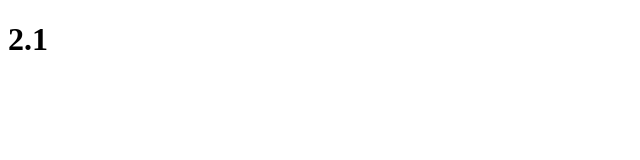
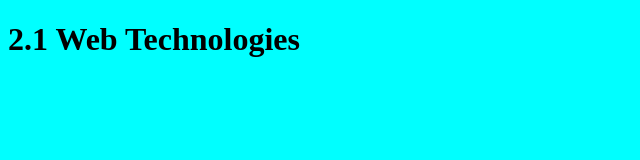
Before and after one commit to Nexuher/ExamPreparation, a plain HTML site: page index.html in a window 1280 px wide. Shown: the whole page, without its empty margins (0-640 px from the left). Drawn offline with Linux system fonts and the light colour scheme.

Commit message:
New Css file, Editing and Adding new notes to README, Starting chapter aboutHTML code

```diff
--- /dev/null
+++ b/CssFile.css
@@ -0,0 +1,3 @@
+body{
+    background-color: aqua;
+}
--- a/index.html
+++ b/index.html
@@ -4,10 +4,11 @@
     <meta charset="UTF-8">
     <meta http-equiv="X-UA-Compatible" content="IE=edge">
     <meta name="viewport" content="width=device-width, initial-scale=1.0">
+    <link rel="stylesheet" href="CssFile.css">
     <title>Studies Repetytorium</title>
 </head>
 <body>
-    <h1>2.1</h1>
+    <h1>2.1 Web Technologies</h1>
 
 </body>
 </html>
```
Also changed, not shown: 1 other file.
